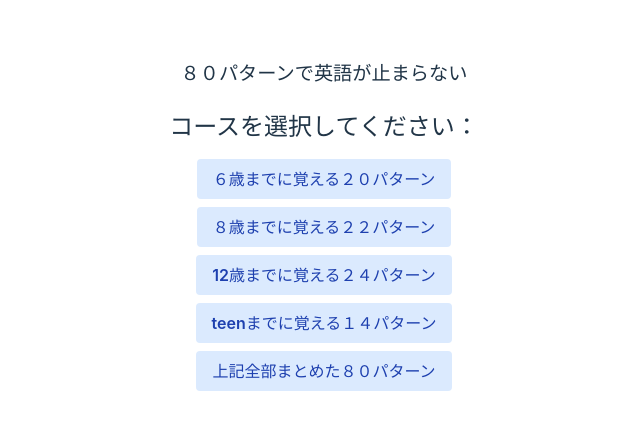
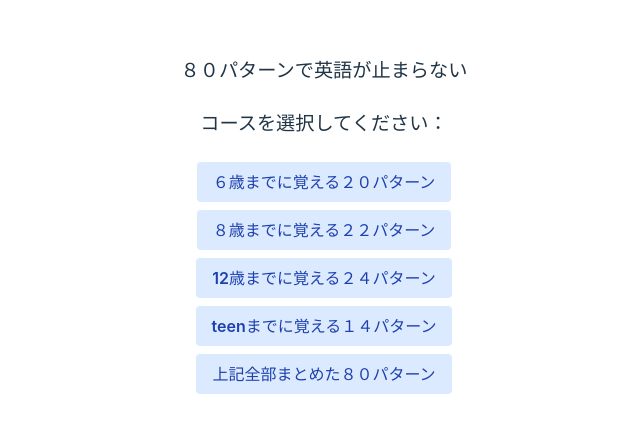
Before and after one commit to torusk/80pattern-English, a React (Vite) app: page / in a window 1280 px wide. Shown: the part 175-608 px from the top of the page, without its empty margins (316-956 px from the left). Built offline with nearby package versions, Linux system fonts and the light colour scheme.

Commit message:
１行表示のためh2採用

```diff
--- a/src/App.tsx
+++ b/src/App.tsx
@@ -70,9 +70,9 @@ const App: React.FC = () => {
 
   return (
     <div className="max-w-4xl mx-auto p-4">
-      <h1 className="text-[2.5vw] sm:text-[2vw] md:text-[1.8vw] lg:text-[1.5vw] font-bold mb-6 text-center whitespace-nowrap overflow-hidden text-ellipsis">
+      <h2 className="text-[2.5vw] sm:text-[2vw] md:text-[1.8vw] lg:text-[1.5vw] font-bold mb-6 text-center whitespace-nowrap overflow-hidden text-ellipsis">
         ８０パターンで英語が止まらない
-      </h1>
+      </h2>
       {/* ファイルが選択されていない場合、FileSelector を表示 */}
       {!selectedFile && (
         <FileSelector files={files} onSelect={handleFileSelect} />
--- a/src/components/FileSelector.tsx
+++ b/src/components/FileSelector.tsx
@@ -15,7 +15,7 @@ interface FileSelectorProps {
 const FileSelector: React.FC<FileSelectorProps> = ({ files, onSelect }) => {
   return (
     <div>
-      <h2 className="text-2xl font-semibold mb-4">
+      <h2 className="text-[2.5vw] sm:text-[2vw] md:text-[1.8vw] lg:text-[1.5vw] font-bold mb-6 text-center whitespace-nowrap overflow-hidden text-ellipsis">
         コースを選択してください：
       </h2>
       <ul className="space-y-2">
```
Also changed, not shown: 2 other files (tests, documents, lock files or other folders).
